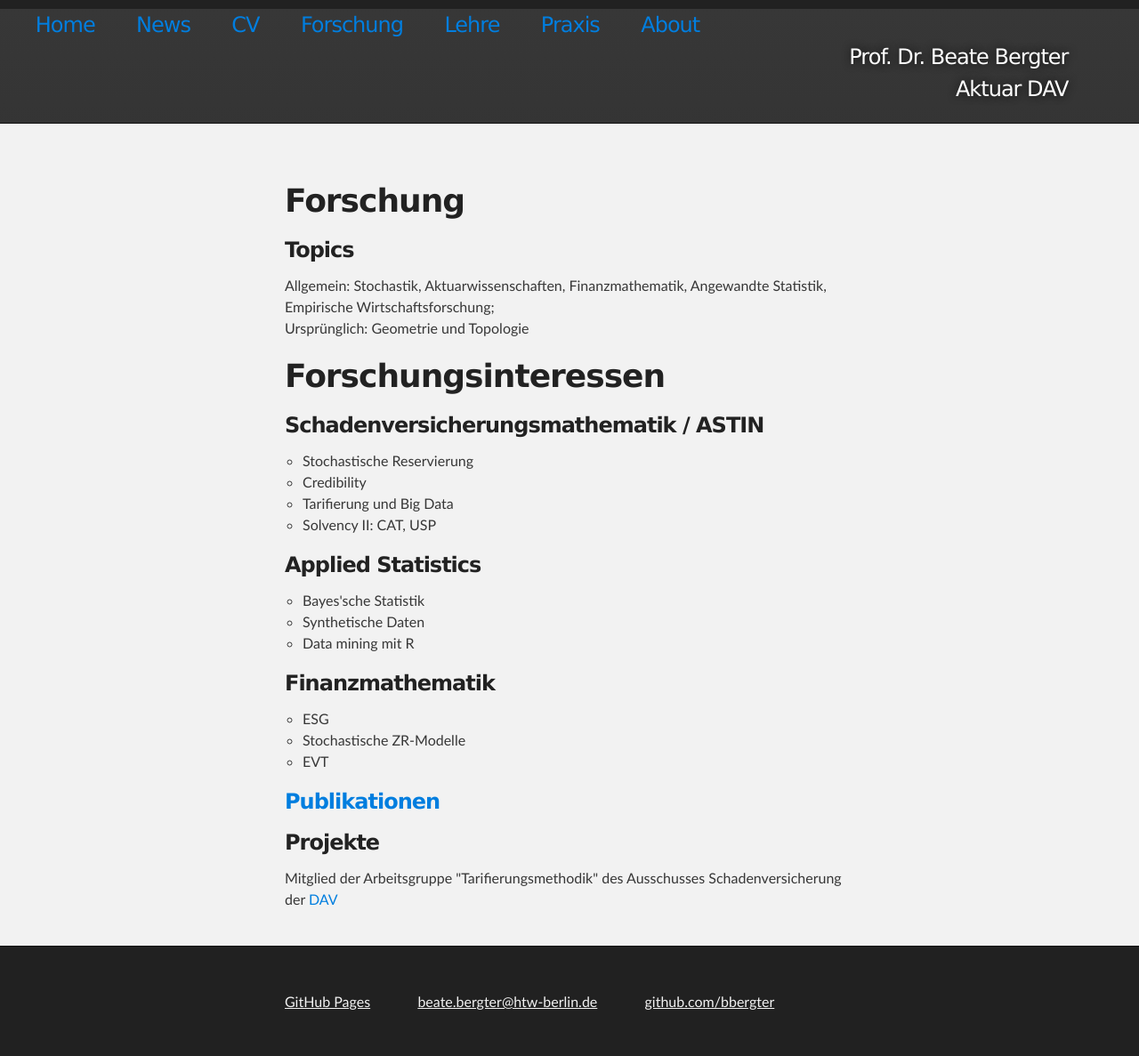
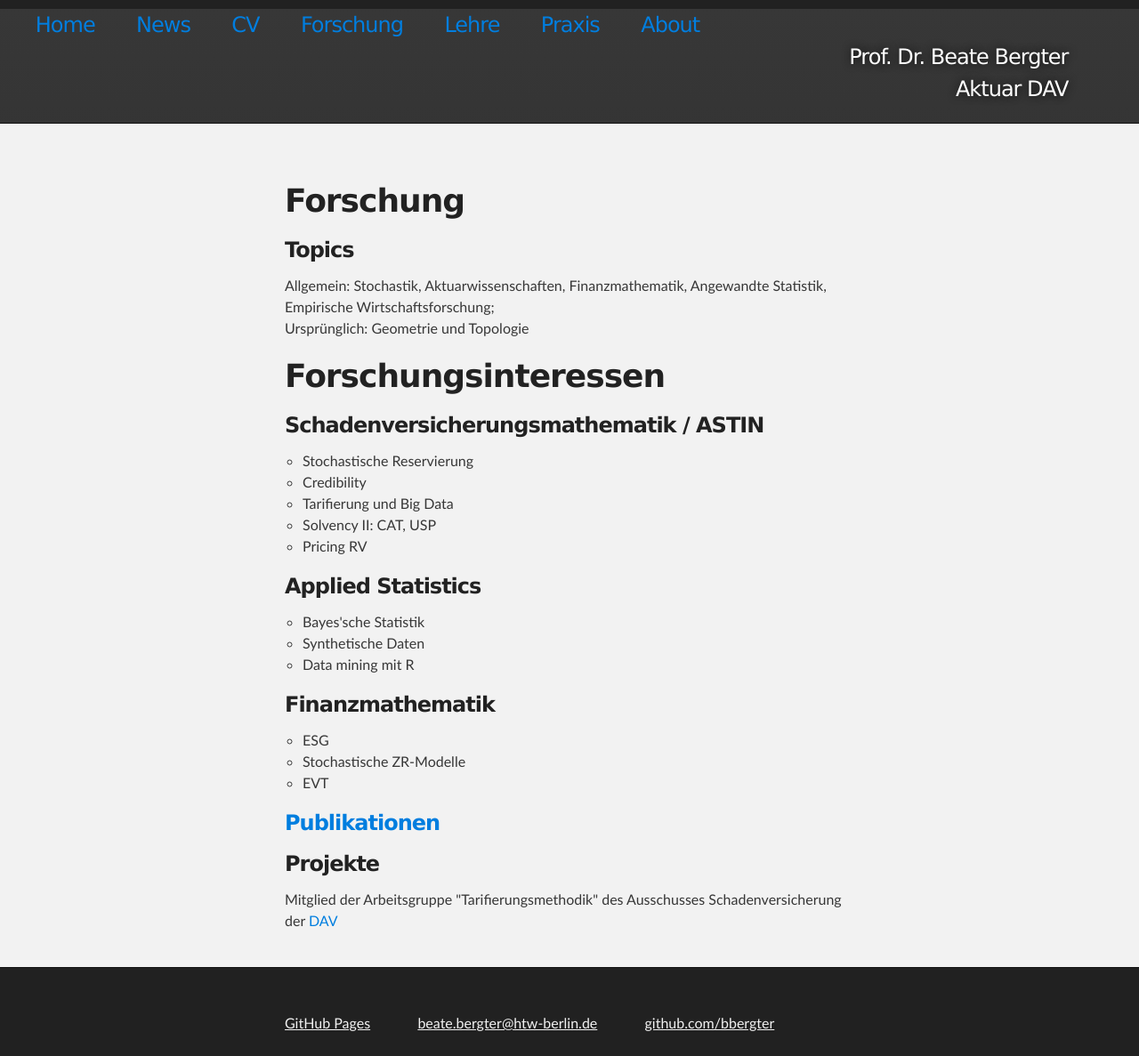
Before and after one commit to bbergter/bbergter, a Jekyll site: the page built from forschung/index.html, in a window 1280 px wide. Shown: the whole page at 89% size. Built offline with Jekyll 4.4.1, drawn with Linux system fonts in a browser that asks for light colours; before the commit the page ends 1163 px from its top, so only the background shows below that.

Commit message:
Update index.html

```diff
--- a/forschung/index.html
+++ b/forschung/index.html
@@ -27,6 +27,8 @@
               </li>
                <li>Solvency II: CAT, USP
               </li>
+                <li>Pricing RV
+              </li>
             </ul>
 
   <h3>Applied Statistics</h3>
```
